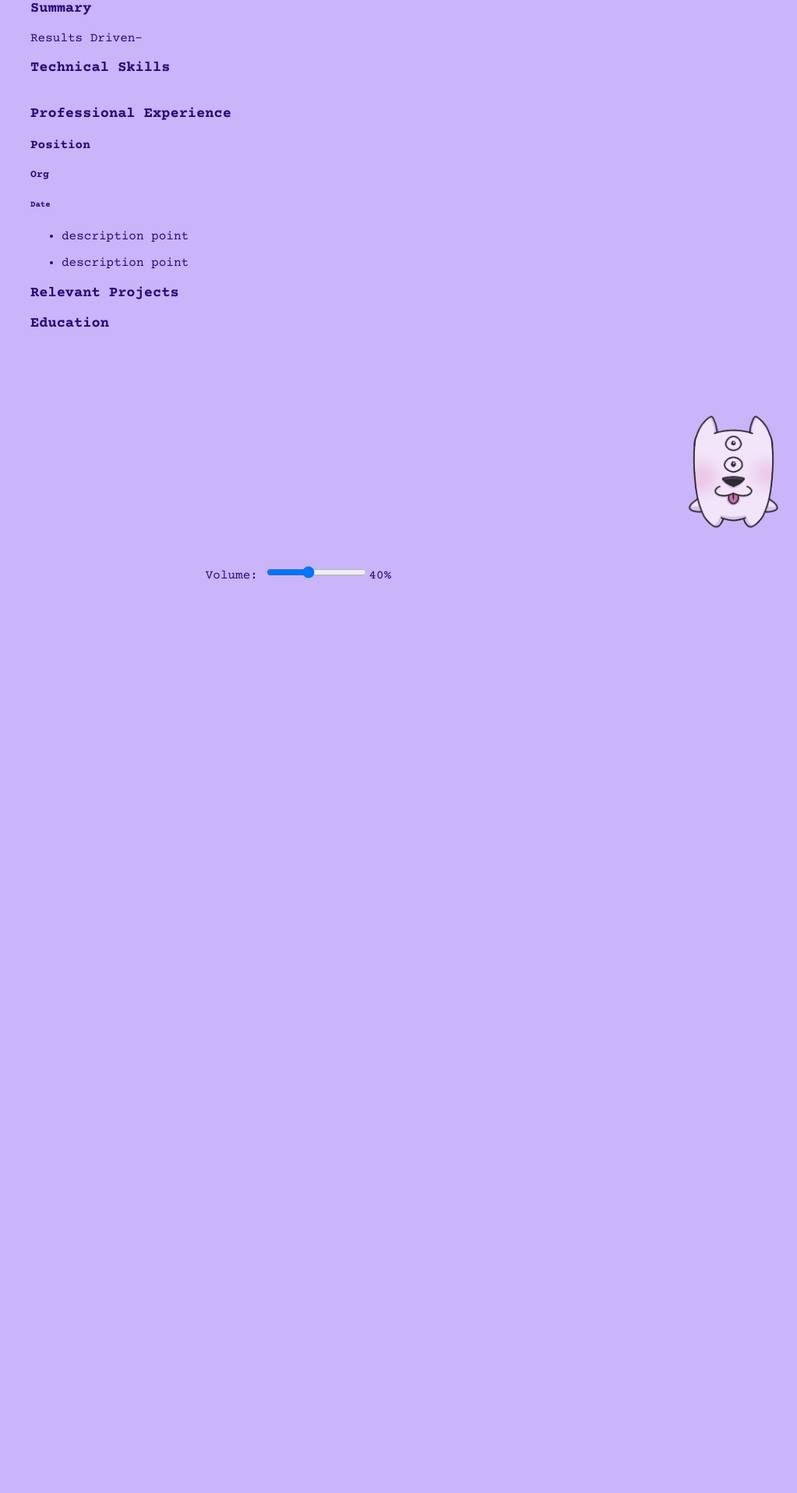
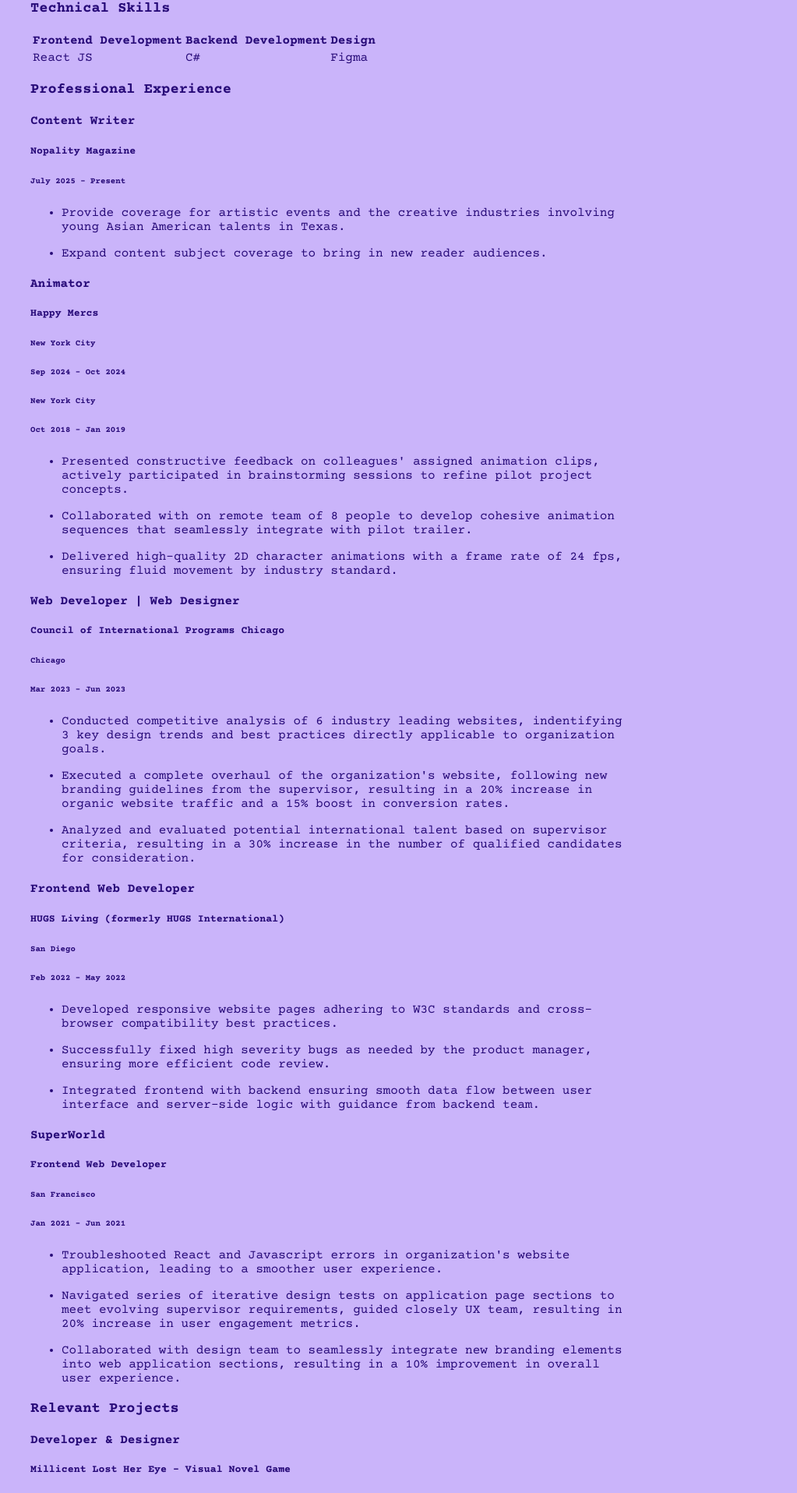
Before and after one commit to ViLinh27/vilinh27-rooms, a React (Create React App) app in the folder linh-rooms/: page /pages/CV in a window 1280 px wide. Shown: the part 430-2345 px from the top of the page at 78% size, without its empty margins (257-1280 px from the left). Before the commit the page ends 1177 px from the top, so only its background shows below. Built offline with nearby package versions, Linux system fonts and the light colour scheme.

Commit message:
add content to cv and fix open tab thing with door links

```diff
--- a/linh-rooms/src/components/Door.js
+++ b/linh-rooms/src/components/Door.js
@@ -36,7 +36,7 @@
                 onMouseLeave={handleMouseLeave}
                 onClick={handleDoorNoise}
             >{/*note the event handlers in the divs */}
-                <a href={props.linkUrl} target="_blank" rel="noopener noreferrer">
+                <a href={props.linkUrl} target="_self" rel="noopener noreferrer">
                      {/* Note
                             target _blank means link url will open new tab
                             rel noopener noreferrer is for secuirty when opening links to new tabs
--- a/linh-rooms/src/pages/MyCV.js
+++ b/linh-rooms/src/pages/MyCV.js
@@ -10,39 +10,197 @@
                         <h1>Linh Nguyen</h1>
                         <h2>Web Developer | Illustrator</h2>
                     </div>
-                    <div className="MyCV-Summary">
+                    {/* <div className="MyCV-Summary">
                         <h3>Summary</h3>
                         <p>
                             Results Driven-
                         </p>
-                    </div>
+                    </div> */}
                     <div className="MyCV-Skills">
                         <h3>Technical Skills</h3>
                         <table>
+                            <tr>
+                                <th>Frontend Development</th>
+                                <th>Backend Development</th>
+                                <th>Design</th>
+                            </tr>
+                            <tr>
+                                <td>
+                                    React JS
+                                </td>
+                                <td>
+                                    C#
+                                </td>
+                                <td>
+                                    Figma
+                                </td>
+                            </tr>
                         </table>
                     </div>
                     <div className="MyCV-Experience">
                         <h3>Professional Experience</h3>
+                        {/*nopality */}
                         <div className="MyCV-Experience-Job">
-                            <h4>Position</h4>
-                            <h5>Org</h5>
-                            <h6>Date</h6>
+                            <h4>Content Writer</h4>
+                            <h5>Nopality Magazine</h5>
+                            <h6>July 2025 - Present</h6>
                             <ul>
                                 <li>
-                                    <p>description point</p>
+                                    <p>Provide coverage for artistic events and the creative industries involving young Asian American talents in Texas.</p>
                                 </li>
                                 <li>
-                                    <p>description point</p>
+                                    <p>Expand content subject coverage to bring in new reader audiences.</p>
                                 </li>
                             </ul>
                         </div>
+                        {/*Happy Mercs */}
+                        <div className="MyCV-Experience-Job">
+                            <h4>Animator</h4>
+                            <h5>Happy Mercs</h5>
+                            <h6>New York City</h6>
+                            <h6>Sep 2024 - Oct 2024</h6>
+                            <h6>New York City</h6>
+                            <h6>Oct 2018 - Jan 2019</h6>
+                            <ul>
+                                <li>
+                                    <p>
+                                        Presented constructive feedback on colleagues' assigned animation clips, actively participated in brainstorming sessions to refine pilot project concepts.
+                                    </p>
+                                </li>
+                                <li>
+                                    <p>
+                                        Collaborated with on remote team of 8 people to develop cohesive animation sequences that seamlessly integrate with pilot trailer.
+                                    </p>
+                                </li>
+                                <li>
+                                    <p>
+                                        Delivered high-quality 2D character animations with a frame rate of 24 fps, ensuring fluid movement by industry standard.
+                                    </p>
+                                </li>
+                            </ul>
+                        </div>
+                        {/* CIP Chicago */}
+                        <div className="MyCV-Experience-Job">
+                            <h4>Web Developer | Web Designer</h4>
+                            <h5>Council of International Programs Chicago</h5>
+                            <h6>Chicago</h6>
+                            <h6>Mar 2023 - Jun 2023</h6>
+                            <ul>
+                                <li>
+                                    <p>
+                                        Conducted competitive analysis of 6 industry leading websites, indentifying 3 key design trends and best practices directly applicable to organization goals.
+                                    </p>
+                                </li>
+                                <li>
+                                    <p>
+                                        Executed a complete overhaul of the organization's website, following new branding guidelines from the supervisor, resulting in a 20% increase in organic website traffic and a 15% boost in conversion rates.
+                                    </p>
+                                </li>
+                                <li>
+                                    <p>
+                                        Analyzed and evaluated potential international talent based on supervisor criteria, resulting in a 30% increase in the number of qualified candidates for consideration.
+                                    </p>
+                                </li>
+                            </ul>
+                        </div>
+                        {/* HUGS Living (formerly HUGS international) */}
+                        <div className="MyCV-Experience-Job">
+                            <h4>Frontend Web Developer</h4>
+                            <h5>HUGS Living (formerly HUGS International)</h5>
+                            <h6>San Diego</h6>
+                            <h6>Feb 2022 - May 2022</h6>
+                            <ul>
+                                <li>
+                                    <p>
+                                        Developed responsive website pages adhering to W3C standards and cross-browser compatibility best practices.
+                                    </p>
+                                </li>
+                                <li>
+                                    <p>
+                                        Successfully fixed high severity bugs as needed by the product manager, ensuring more efficient code review.
+                                    </p>
+                                </li>
+                                 <li>
+                                    <p>
+                                        Integrated frontend with backend ensuring smooth data flow between user interface and server-side logic with guidance from backend team.
+                                    </p>
+                                </li>
+                            </ul>
+                        </div>
+                        {/*Superworld */}
+                        <div className="MyCV-Experience-Job">
+                            <h4>SuperWorld</h4>
+                            <h5>Frontend Web Developer</h5>
+                            <h6>San Francisco</h6>
+                            <h6>Jan 2021 - Jun 2021</h6>
+                            <ul>
+                                <li>
+                                    <p>
+                                        Troubleshooted React and Javascript errors in organization's website application, leading to a smoother user experience.
+                                    </p>
+                                </li>
+                                <li>
+                                    <p>
+                                        Navigated series of iterative design tests on application page sections to meet evolving supervisor requirements, guided closely UX team, resulting in 20% increase in user engagement metrics.
+                                    </p>
+                                </li>
+                                <li>
+                                    <p>
+                                        Collaborated with design team to seamlessly integrate new branding elements into web application sections, resulting in a 10% improvement in overall user experience.
+                                    </p>
+                                </li>
+                            </ul>
+                        </div>
+
                     </div>
                     <div className="MyCV-Projects">
                         <h3>Relevant Projects</h3>
 
+                        <h4>Developer & Designer</h4>
+                        <h5>Millicent Lost Her Eye - Visual Novel Game</h5>
+                        <p>Designed and built over 20 interactive decision paths, applying user-centered design principles to innovate
+gameplay flow.</p>
+                        <p>Utilized Adobe Creative Suite to create compelling visual assets, prototyping, testing, and iterating for optimal
+user experience.</p>
+
+                        <h4>UX Researcher</h4>
+                        <h5>PeezyFind - Mobile UX App</h5>
+                        <p>Created comprehensive user flows, wireframes, and prototypes; conducted usability tests to refine navigation
+and enhance interface clarity, improving user satisfaction.</p>
+                        <p>Applied a keen eye for typography and layout to create clear and intuitive designs for a mobile platform.</p>
+
+                        <h4>UX Researcher</h4>
+                        <h5>Rouyn Noranda UX Study – (Municipal UX Redesign and Graduate Project)</h5>
+                        <p>
+                            Conducted in-depth user interviews and heuristic evaluations, delivering actionable redesign recommendations
+that improved municipal website usability for thousands of citizens.
+                        </p>
                     </div>
                     <div className="MyCV-Education">
                         <h3>Education</h3>
+                        <h4>
+                            DePaul University
+                        </h4>
+
+                        <p>
+                            M.S. - Computer Science, Human Computer Interaction Concentration
+                        </p>
+                        <p>
+                            Chicago, IL
+                        </p>
+
+                        <h4>
+                            Columbia College Chicago
+                        </h4>
+
+                        <p>
+                            B.A. - Cinema Arts and Sciences, Animation Concentration
+                        </p>
+
+                        <p>
+                            Chicago, IL
+                        </p>
+
                     </div>
                 </div>
             </div>
```
